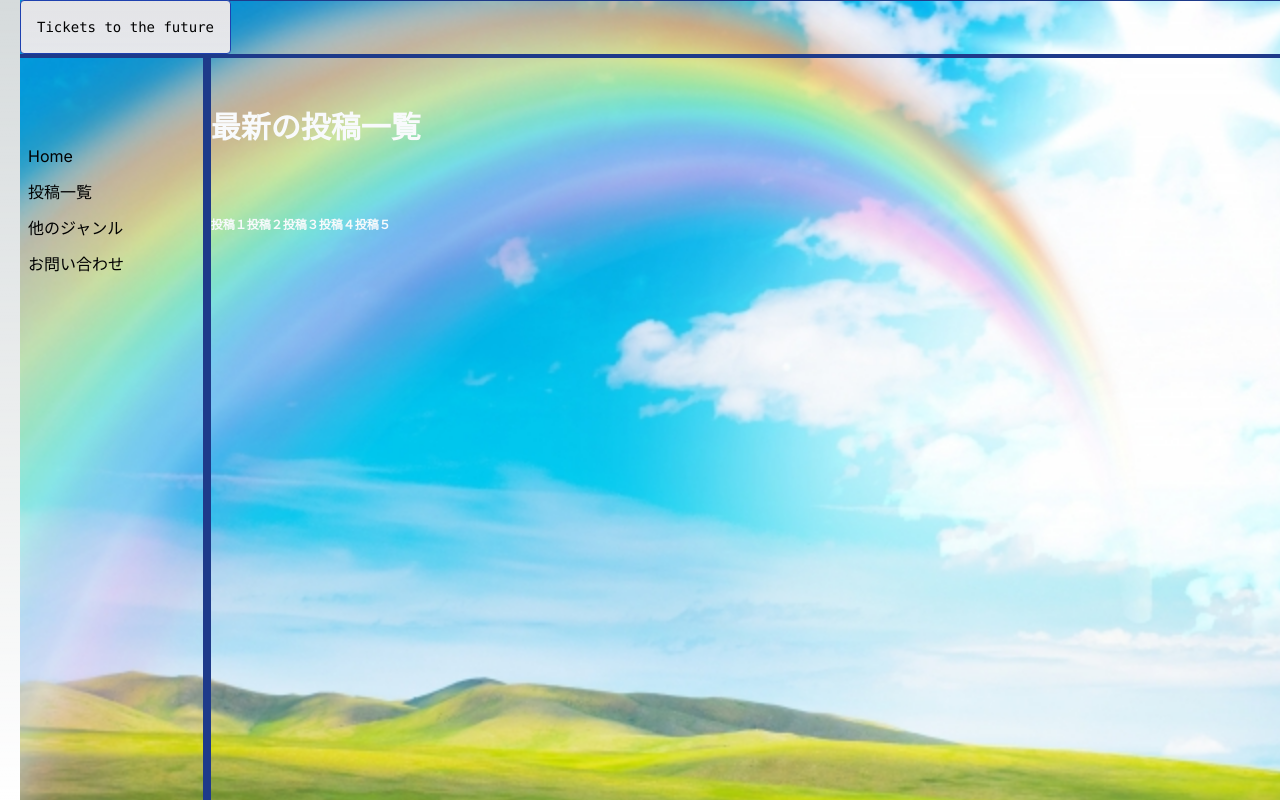
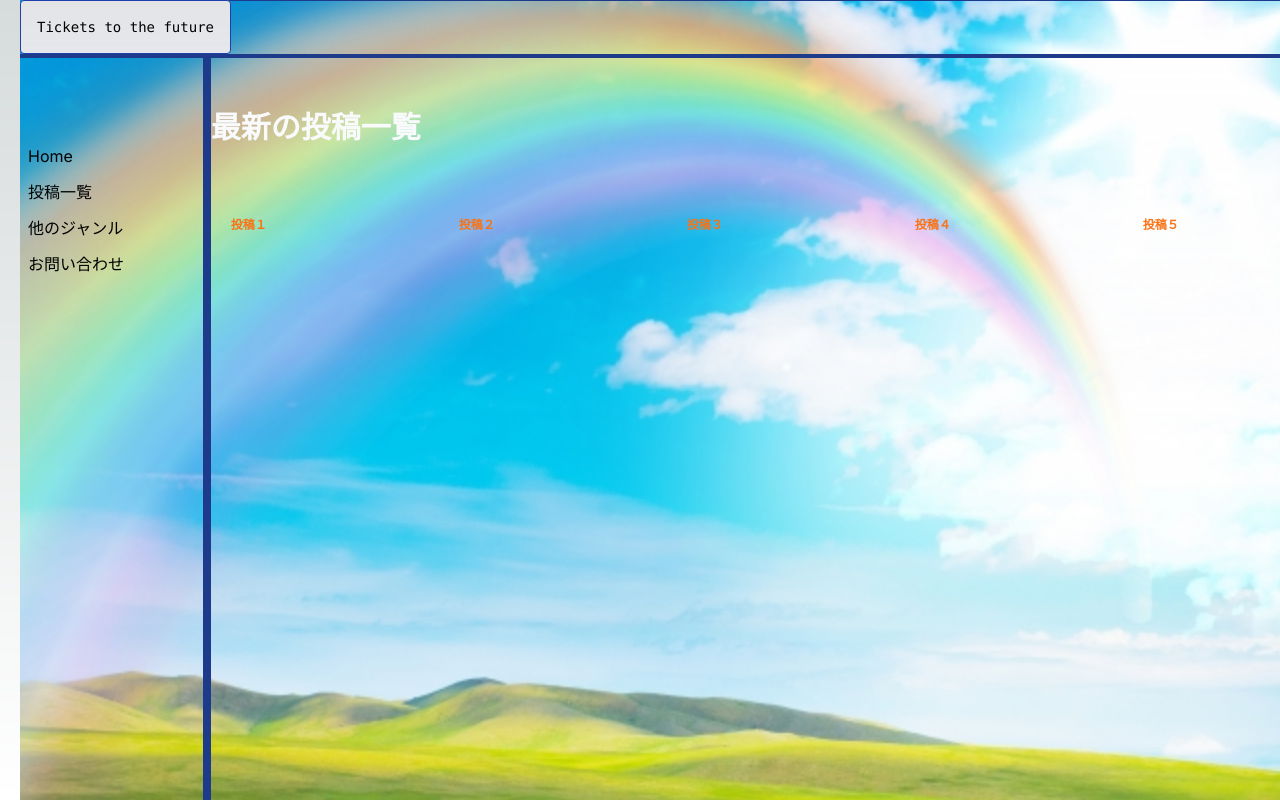
Before and after one commit to a-ticket-to-the-future/nextjs13-challenge-blog1, a Next.js app: page / in a window 1280 px wide. Built offline with nearby package versions, Linux system fonts and the light colour scheme.

Commit message:
scroll,grid

```diff
--- a/src/app/page.tsx
+++ b/src/app/page.tsx
@@ -4,8 +4,8 @@ import Image from 'next/image'
 export default function Home() {
   return (
     <main className="flex min-h-screen flex-col pl-5">
-      <div className=' relative w-screen h-screen'>
-      <Image src='/image/58FB877E-F671-4333-BFAE-5149AF5DF31C.jpeg' alt='画像'  layout="fill" objectFit="cover" />
+      <div className=' relative w-screen h-screen bg-scroll' >
+      <Image src='/image/58FB877E-F671-4333-BFAE-5149AF5DF31C.jpeg' alt='画像'  layout="fill" objectFit="cover"  />
       </div>
       {/* <img src='../../public/image/58FB877E-F671-4333-BFAE-5149AF5DF31C.jpeg' alt='画像' /> */}
       <div className="  absolute z-10   items-center w-screen border-b-4  border-blue-900  font-mono text-sm lg:flex pr-0 mr-0" >
@@ -80,12 +80,12 @@ export default function Home() {
                 <br></br>
                 <br></br>
                 <br></br>
-            <div className='flex'>
-            <p className=' text-xs'>投稿１</p>
-            <p className=' text-xs'>投稿２</p>
-            <p className=' text-xs'>投稿３</p>
-            <p className=' text-xs'>投稿４</p>
-            <p className=' text-xs'>投稿５</p>
+            <div className='flex  gap-48 pl-5 '>
+            <p className=' text-xs text-orange-500'>投稿１</p>
+            <p className=' text-xs text-orange-500'>投稿２</p>
+            <p className=' text-xs text-orange-500'>投稿３</p>
+            <p className=' text-xs text-orange-500'>投稿４</p>
+            <p className=' text-xs text-orange-500'>投稿５</p>
 
               </div>
             </div>
```
